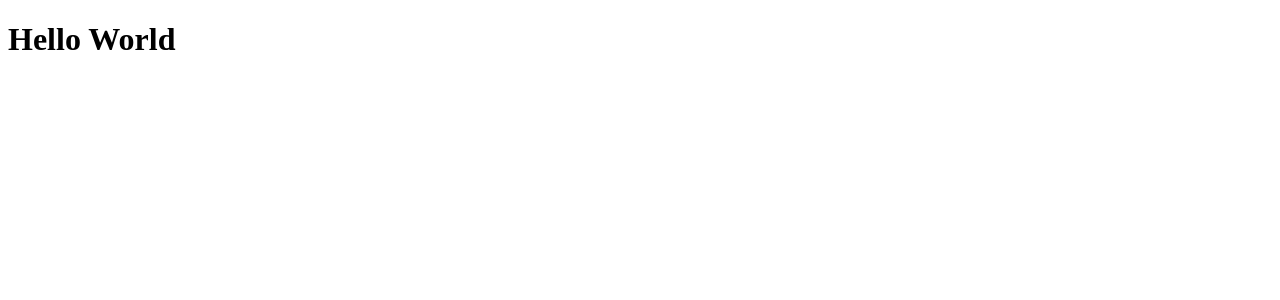
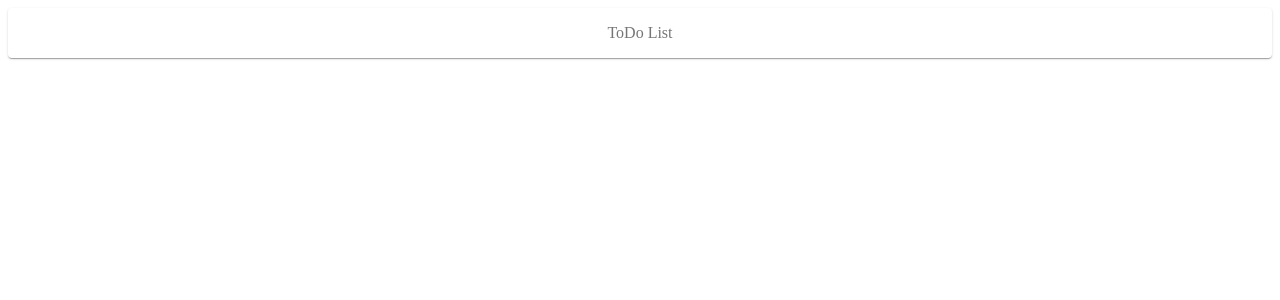
Before and after one commit to ewirtz3/react_todo_list, a React app: page / in a window 1280 px wide. Shown: the top 300 px of the page. Built offline with nearby package versions, Linux system fonts and the light colour scheme.

Commit message:
pulled App component into App.js and started todo list

```diff
--- /dev/null
+++ b/src/App.js
@@ -0,0 +1,27 @@
+import React from "react";
+import { Grid, makeStyles, Paper } from "@material-ui/core";
+
+const useStyles = makeStyles((theme) => ({
+  root: {
+    flexGrow: 1,
+  },
+  paper: {
+    padding: theme.spacing(2),
+    textAlign: "center",
+    color: theme.palette.text.secondary,
+  },
+}));
+
+export default function App() {
+  const classes = useStyles();
+
+  return (
+    <div className={classes.root}>
+      <Grid container spacing={3}>
+        <Grid item xs={12}>
+          <Paper className={classes.paper}>ToDo List</Paper>
+        </Grid>
+      </Grid>
+    </div>
+  );
+}
--- a/src/index.js
+++ b/src/index.js
@@ -1,8 +1,5 @@
 import React from "react";
 import ReactDOM from "react-dom";
-
-const App = () => {
-  return <h1>Hello World</h1>;
-};
+import App from "./App";
 
 ReactDOM.render(<App />, document.getElementById("root"));
```
